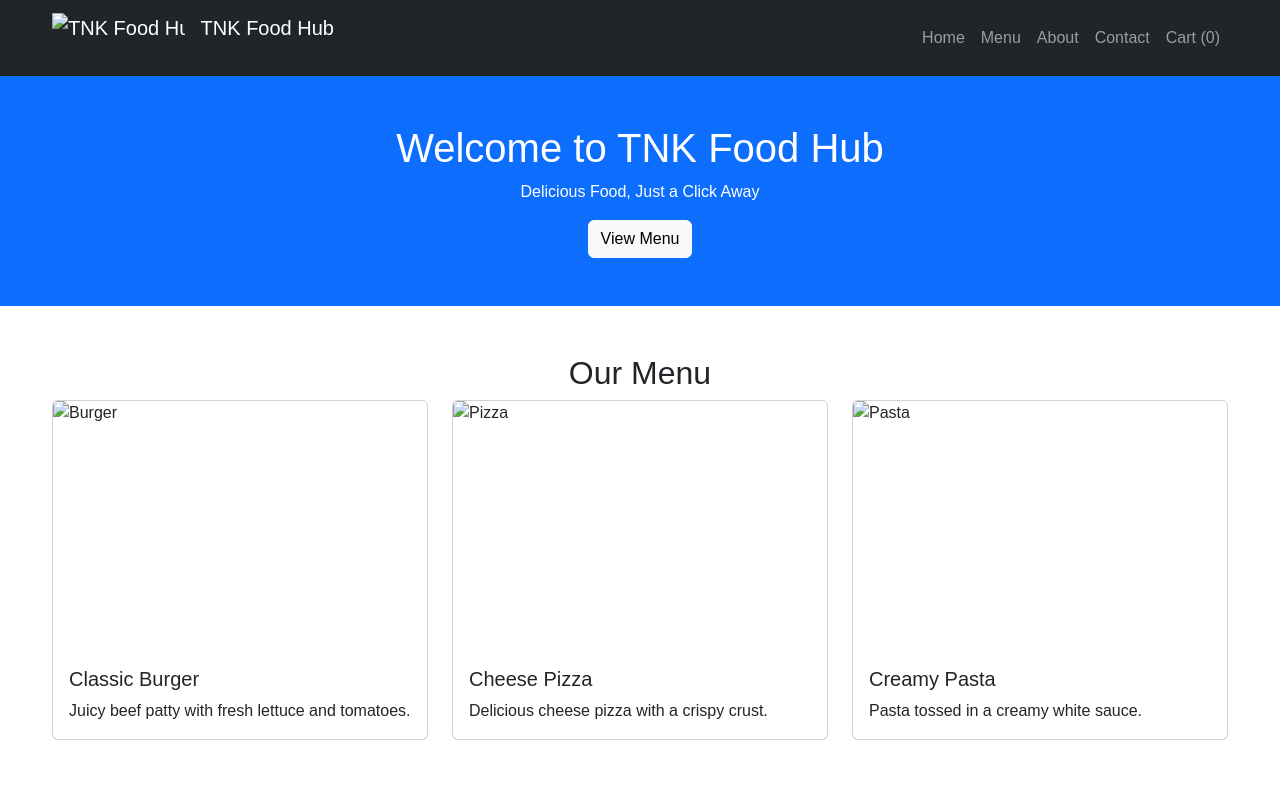
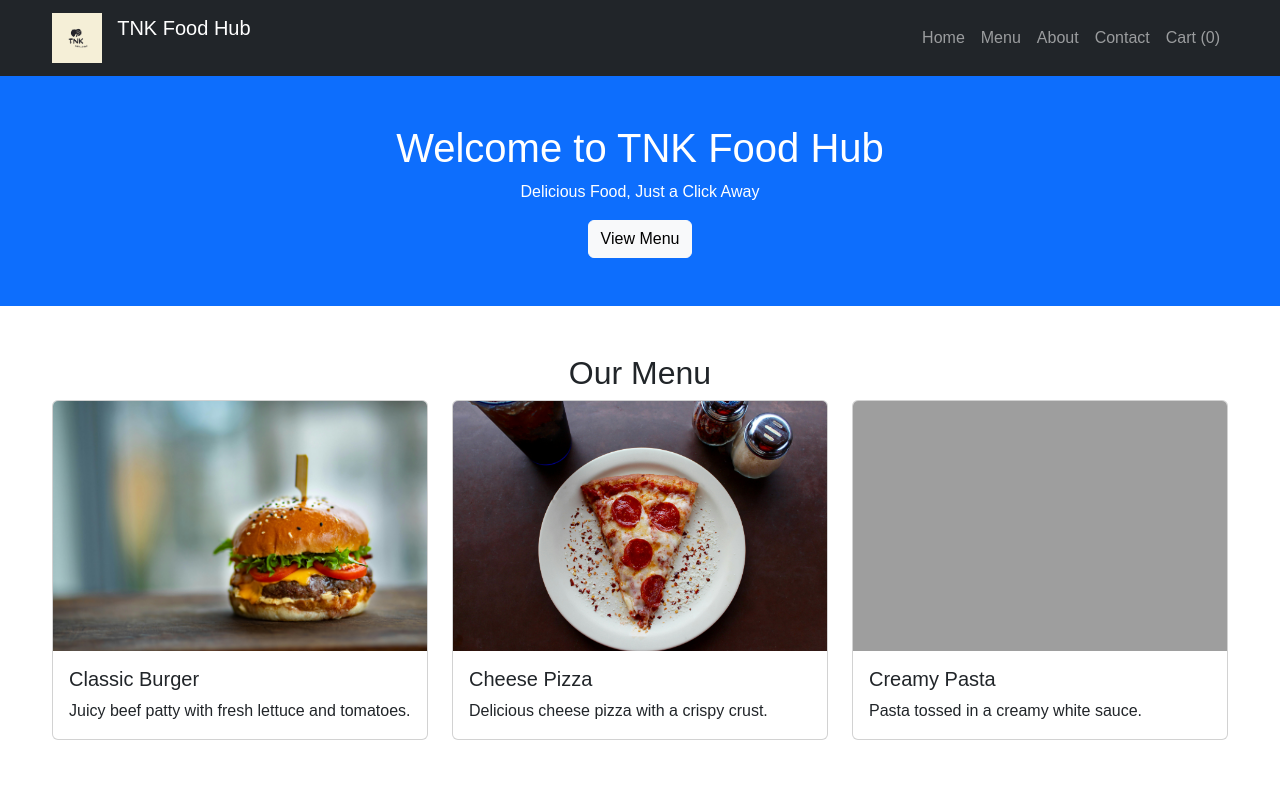
Before and after one commit to talha96740/frontend, a plain HTML site: page index.html in a window 1280 px wide. Shown: the top 785 px of the page. Drawn offline with nearby package versions, Linux system fonts and the light colour scheme; the site is published under a folder, as on GitHub Pages, so addresses that start at the root find nothing.

Commit message:
Update index.html

```diff
--- a/index.html
+++ b/index.html
@@ -5,14 +5,14 @@
     <meta name="viewport" content="width=device-width, initial-scale=1.0">
     <title>TNK Food Hub</title>
     <link href="https://cdn.jsdelivr.net/npm/bootstrap@5.3.0/dist/css/bootstrap.min.css" rel="stylesheet">
-    <link rel="stylesheet" href="./style.css">
+    <link rel="stylesheet" href="style.css">
 </head>
 <body>
     <!-- Navigation Bar -->
     <nav class="navbar navbar-expand-lg navbar-dark bg-dark">
         <div class="container">
             <a class="navbar-brand" href="index.html">
-                <img src="/logo.png" alt="TNK Food Hub" width="50" height="50" class="d-inline-block align-top">
+                <img src="logo.png" alt="TNK Food Hub" width="50" height="50" class="d-inline-block align-top">
                 TNK Food Hub
             </a>
             <button class="navbar-toggler" type="button" data-bs-toggle="collapse" data-bs-target="#navbarNav">
@@ -43,7 +43,7 @@
         <div class="row">
             <div class="col-md-4">
                 <div class="card">
-                    <img src="/burger.jpg" class="card-img-top" alt="Burger">
+                    <img src="burger.jpg" class="card-img-top" alt="Burger">
                     <div class="card-body">
                         <h5 class="card-title">Classic Burger</h5>
                         <p class="card-text">Juicy beef patty with fresh lettuce and tomatoes.</p>
@@ -52,7 +52,7 @@
             </div>
             <div class="col-md-4">
                 <div class="card">
-                    <img src="/pizza.jpg" class="card-img-top" alt="Pizza">
+                    <img src="pizza.jpg" class="card-img-top" alt="Pizza">
                     <div class="card-body">
                         <h5 class="card-title">Cheese Pizza</h5>
                         <p class="card-text">Delicious cheese pizza with a crispy crust.</p>
@@ -61,7 +61,7 @@
             </div>
             <div class="col-md-4">
                 <div class="card">
-                    <img src="/pasta.jpg" class="card-img-top" alt="Pasta">
+                    <img src="pasta.jpg" class="card-img-top" alt="Pasta">
                     <div class="card-body">
                         <h5 class="card-title">Creamy Pasta</h5>
                         <p class="card-text">Pasta tossed in a creamy white sauce.</p>
```
